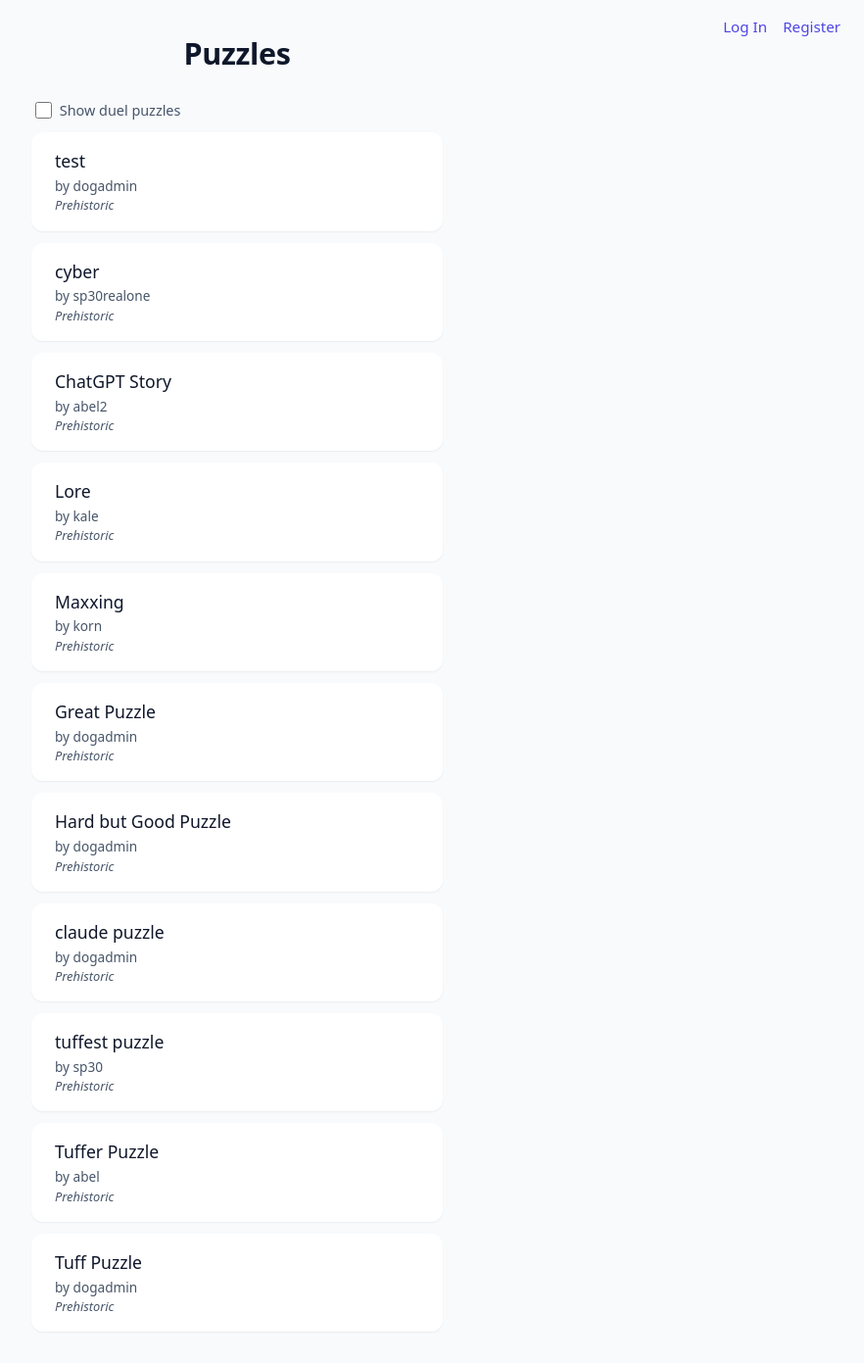
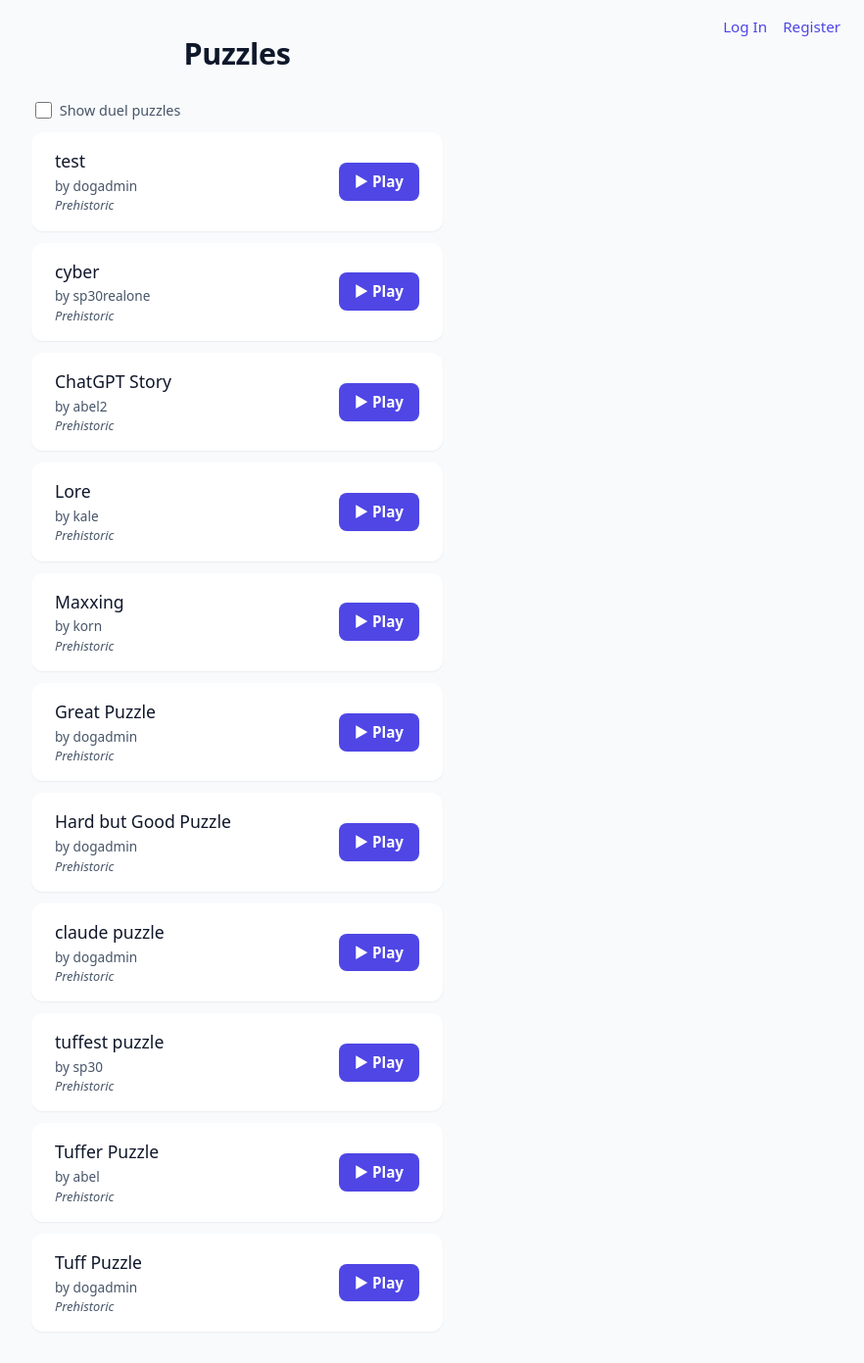
Before and after one commit to mkornilov07/embedding-game, a Django app: page / in a window 1280 px wide. Shown: the whole page at 98% size, without its empty margins (398-1280 px from the left). Run offline with Django 5.2, Linux system fonts and the light colour scheme; data comes from the database, SQL or seed files in the repository.

Commit message:
play button for puzzles

```diff
--- a/game/static/game/site.css
+++ b/game/static/game/site.css
@@ -461,10 +461,11 @@ input[type="range"] { width: 100%; accent-color: var(--color-primary); }
   max-width: 420px;
 }
 .puzzle-link {
-  display: block;
+  display: flex;
+  align-items: center;
+  gap: var(--space-3);
   position: relative;
   padding: var(--space-4) var(--space-5);
-  padding-right: calc(var(--space-5) + 2 * var(--touch-min));
   background: var(--color-surface);
   border-radius: var(--radius-lg);
   text-decoration: none;
@@ -474,6 +475,24 @@ input[type="range"] { width: 100%; accent-color: var(--color-primary); }
   box-shadow: var(--shadow-sm);
   transition: box-shadow var(--t-fast), transform var(--t-fast);
 }
+.puzzle-item:has(.owner-actions) .puzzle-link {
+  padding-right: calc(var(--space-3) + 3 * var(--touch-min));
+}
+.puzzle-link-text { flex: 1; min-width: 0; }
+.play-btn {
+  flex-shrink: 0;
+  padding: var(--space-2) var(--space-4);
+  background: var(--color-primary);
+  color: #fff;
+  border-radius: var(--radius-md);
+  font-size: 0.95rem;
+  font-weight: 600;
+  display: inline-flex;
+  align-items: center;
+  gap: var(--space-1);
+  transition: background var(--t-fast);
+}
+.puzzle-link:hover .play-btn { background: var(--color-primary-hover); }
 .puzzle-link:hover {
   box-shadow: var(--shadow-md);
   transform: translateY(-1px);
@@ -481,10 +500,10 @@ input[type="range"] { width: 100%; accent-color: var(--color-primary); }
 }
 .puzzle-link:active { transform: translateY(0); }
 .puzzle-link.is-create {
+  display: block;
   text-align: center;
   background: var(--color-primary-soft);
   color: var(--color-primary-text);
-  padding-right: var(--space-5);
   margin-bottom: var(--space-3);
 }
 .check { color: var(--color-success); margin-right: var(--space-2); font-weight: 700; }
--- a/game/templates/game/puzzle_list.html
+++ b/game/templates/game/puzzle_list.html
@@ -56,10 +56,13 @@
       {% for p in puzzles %}
         <div class="puzzle-item{% if p.for_duel %} puzzle-item--duel{% endif %}{% if p.pinned %} is-pinned{% endif %}" data-puzzle-id="{{ p.pk }}">
           <a class="puzzle-link" href="{% url 'puzzle' p.pk %}">
-            {% if p.pk in completed_ids %}<span class="check">&#x2713;</span>{% endif %}
-            {{ p.name }}
-            {% if p.created_by %}<span class="author-line">by {{ p.created_by.username }}</span>{% endif %}
-            <span class="created-line">{{ p.created_at|timeago }}</span>
+            <span class="puzzle-link-text">
+              {% if p.pk in completed_ids %}<span class="check">&#x2713;</span>{% endif %}
+              {{ p.name }}
+              {% if p.created_by %}<span class="author-line">by {{ p.created_by.username }}</span>{% endif %}
+              <span class="created-line">{{ p.created_at|timeago }}</span>
+            </span>
+            <span class="play-btn">&#9654; Play</span>
           </a>
           {% if p.created_by == user or user.is_staff %}
             <div class="owner-actions">
```
